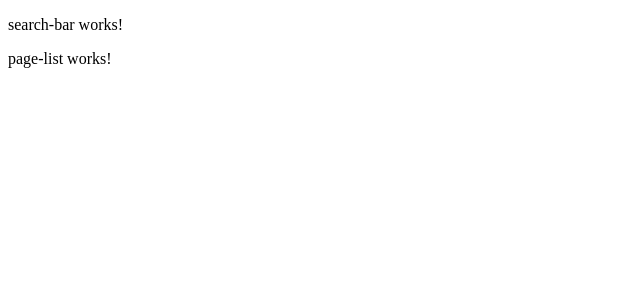
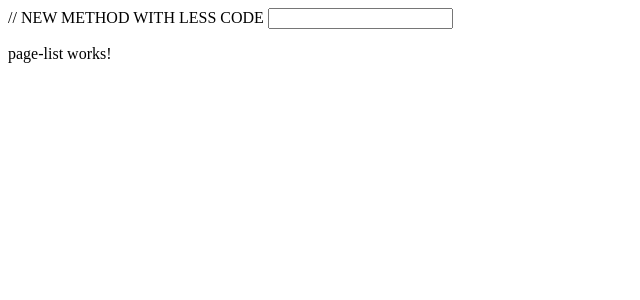
Before and after one commit to Simone-Ramundi/WikipediaApp, an Angular app in the folder wsearch/: page / in a window 1280 px wide. Shown: the top 300 px of the page, without its empty margins (0-640 px from the left). Built offline with nearby package versions, Linux system fonts and the light colour scheme.

Commit message:
Component Design Methodology

```diff
--- a/wsearch/src/app/search-bar/search-bar.component.html
+++ b/wsearch/src/app/search-bar/search-bar.component.html
@@ -1 +1,3 @@
-<p>search-bar works!</p>
+<!--<input  (input)="onInput($event.target.value)"/>-->
+// NEW METHOD WITH LESS CODE
+<input  (input)="term = $event.target.value"/>
--- a/wsearch/src/app/search-bar/search-bar.component.ts
+++ b/wsearch/src/app/search-bar/search-bar.component.ts
@@ -6,10 +6,15 @@ import { Component, OnInit } from '@angular/core';
   styleUrls: ['./search-bar.component.css']
 })
 export class SearchBarComponent implements OnInit {
-
+  term = '';
   constructor() { }
 
   ngOnInit(): void {
   }
 
+  /* FIRST METHOD
+  onInput(value:string){
+    this.term = value
+  }
+  */
 }
--- a/wsearch/tsconfig.json
+++ b/wsearch/tsconfig.json
@@ -27,6 +27,7 @@
     "enableI18nLegacyMessageIdFormat": false,
     "strictInjectionParameters": true,
     "strictInputAccessModifiers": true,
-    "strictTemplates": true
+    "strictTemplates": true,
+    "strictDomEventTypes": false
   }
 }
```
